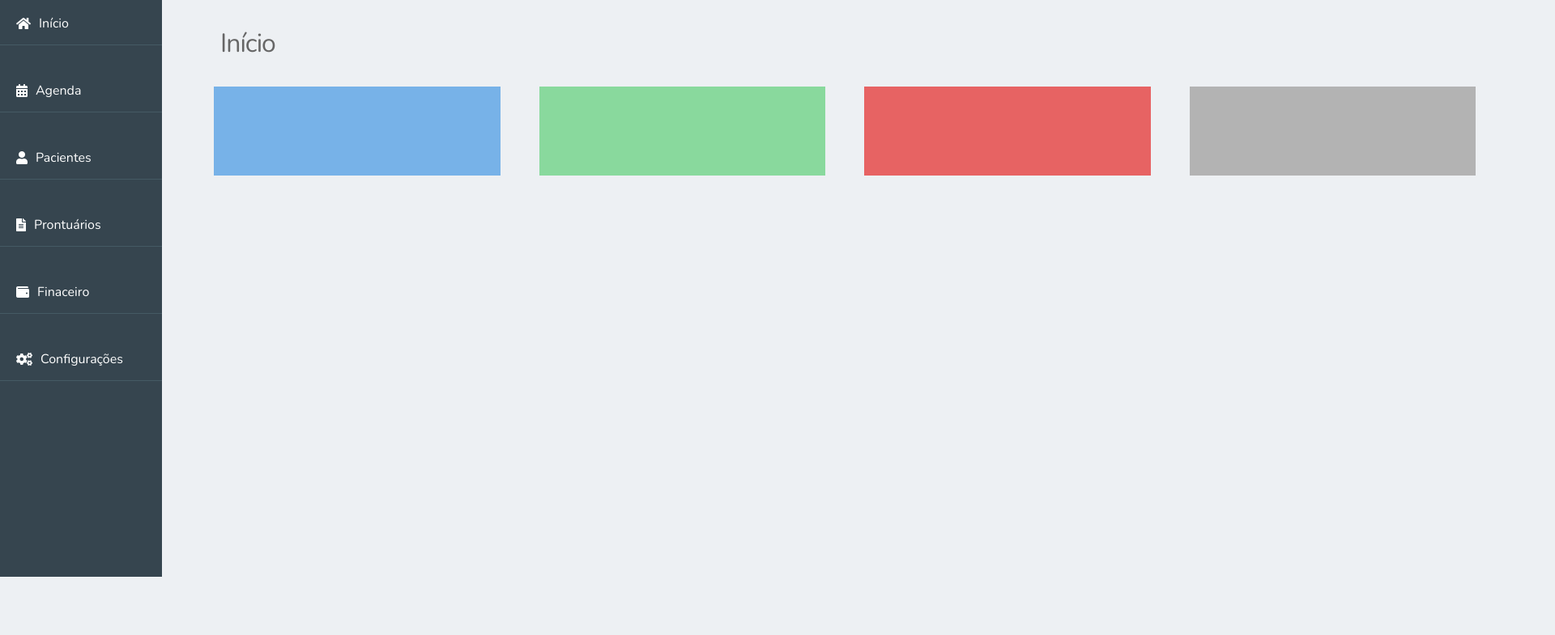
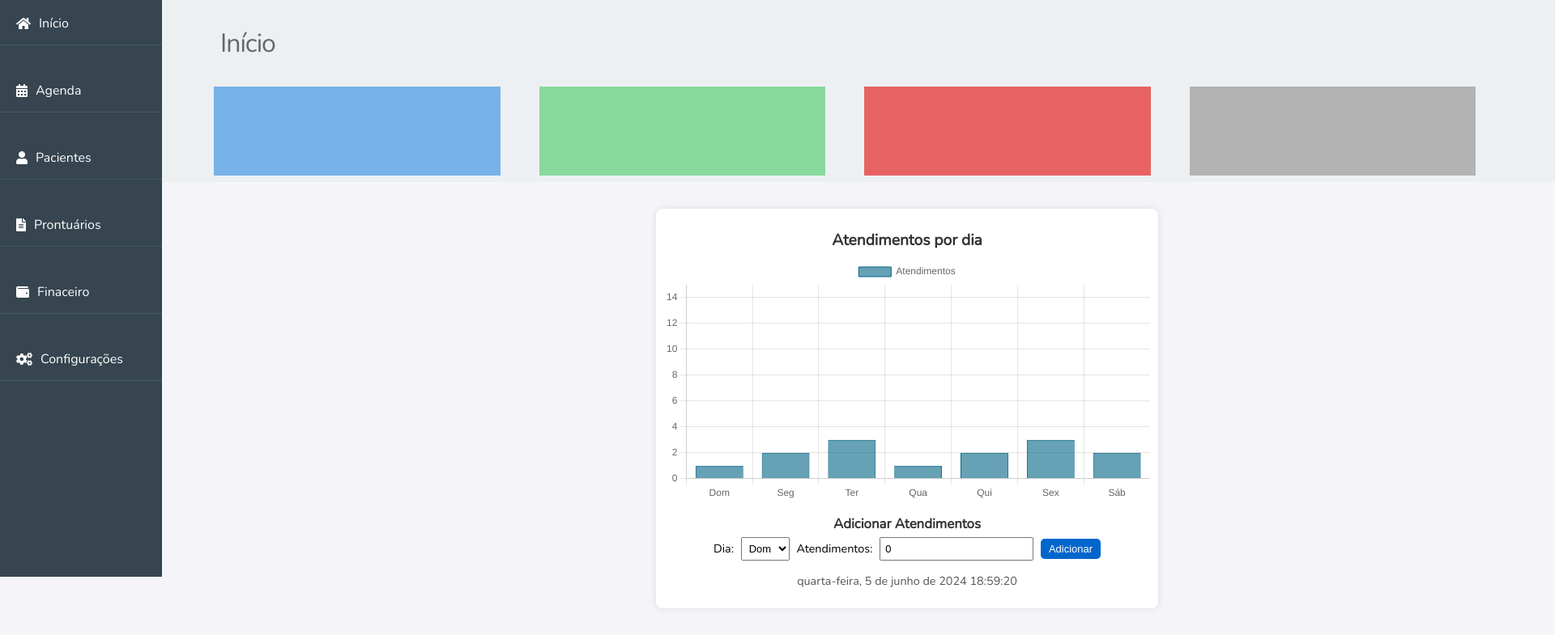
Before and after one commit to HerickHannier/Psicologia, a plain HTML site: page inicio.html in a window 1280 px wide. Shown: the part 87-872 px from the top of the page at 81% size, 1920 px wide, since content can reach past the window. Before the commit the page ends 800 px from the top, so only its background shows below. Drawn offline with nearby package versions, Linux system fonts and the light colour scheme.

Commit message:
inicio.html

```diff
--- a/inicio.html
+++ b/inicio.html
@@ -6,6 +6,7 @@
     <title>Thais Oliveira</title>
     <link rel="stylesheet" href="inicio.css">
     <link rel="stylesheet" href="https://cdnjs.cloudflare.com/ajax/libs/font-awesome/5.15.4/css/all.min.css">
+
 </head>
 <body>
     <!-- Navbar para mobile -->
@@ -59,6 +60,37 @@
         <div class="cardRed"></div>
         <div class="cardGray"></div>
     </div>
+
+    <div class="grafico">
+        <div class="container">
+            <h2>Atendimentos por dia</h2>
+            <canvas id="myChart"></canvas>
+            <div class="updateSection">
+                <h3>Adicionar Atendimentos</h3>
+                <label for="daySelect">Dia: </label>
+                <select id="daySelect">
+                    <option value="0">Dom</option>
+                    <option value="1">Seg</option>
+                    <option value="2">Ter</option>
+                    <option value="3">Qua</option>
+                    <option value="4">Qui</option>
+                    <option value="5">Sex</option>
+                    <option value="6">Sáb</option>
+                </select>
+                <label for="attendanceInput">Atendimentos: </label>
+                <input type="number" id="attendanceInput" min="0" value="0">
+                <button id="addButton">Adicionar</button>
+            </div>
+            <div id="dataInfo">
+                <p id="selectedDay"></p>
+                <p id="attendanceCount"></p>
+            </div>
+            <div class="dateTime">
+                <p id="currentDateTime"></p>
+            </div>
+        </div>
+    </div>
     <script src="scriptinico.js"></script>
+    <script src="https://cdn.jsdelivr.net/npm/chart.js"></script>
 </body>
 </html>
```
